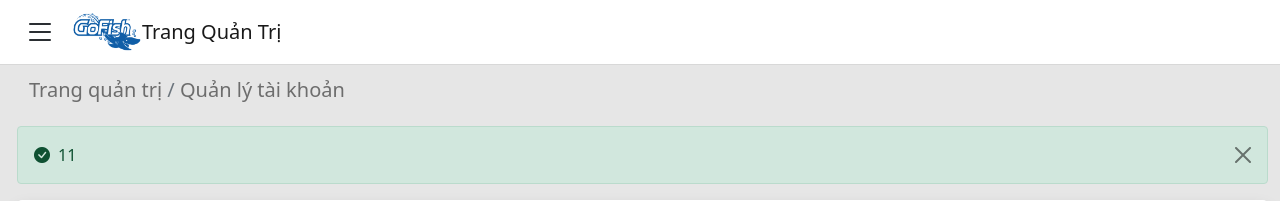
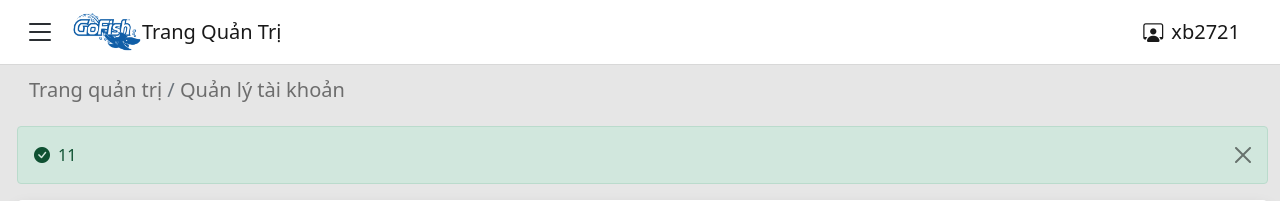
Before and after one commit to duongcongit/Nhom10_CNPM_GoFish, a PHP site: page /Nhom10_CNPM_GoFish/admin/account.php in a window 1280 px wide. Shown: the top 201 px of the page. Run offline with PHP 8.4, Linux system fonts and the light colour scheme; a user stored in the database is signed in; data comes from the database, SQL or seed files in the repository; data that the repository does not hold is empty.

Commit message:
update account.php

```diff
--- a/admin/account.php
+++ b/admin/account.php
@@ -35,7 +35,8 @@ include "./partials/loginCheck.php";
                             <img src="<?php echo SITEURL ?>seller/assets/img/logo-1.png" alt="" class="logo">
 
                         </a>
-                        <a class="navbar-brand me-auto" href="admin.php">Trang Quản Trị</a>
+                        <a class="navbar-brand me-auto" href="account.php">Trang Quản Trị</a>
+                        <a class="navbar-brand ms-auto" href="#"><i class="bi bi-person-workspace me-2"></i><?php echo $_SESSION['adminName'] ?></a>
                     </div>
                 </nav>
                 <!-- Navbars end -->
```
